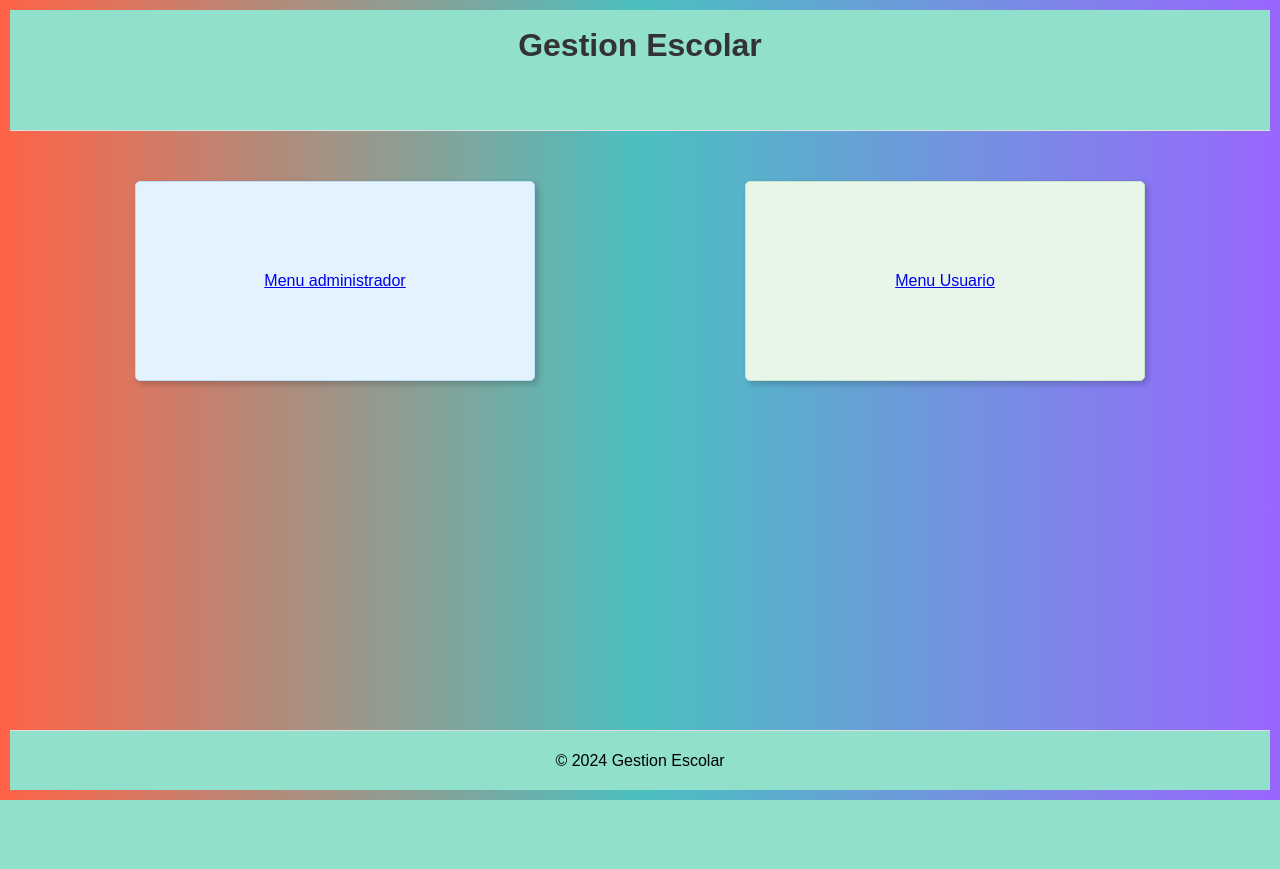
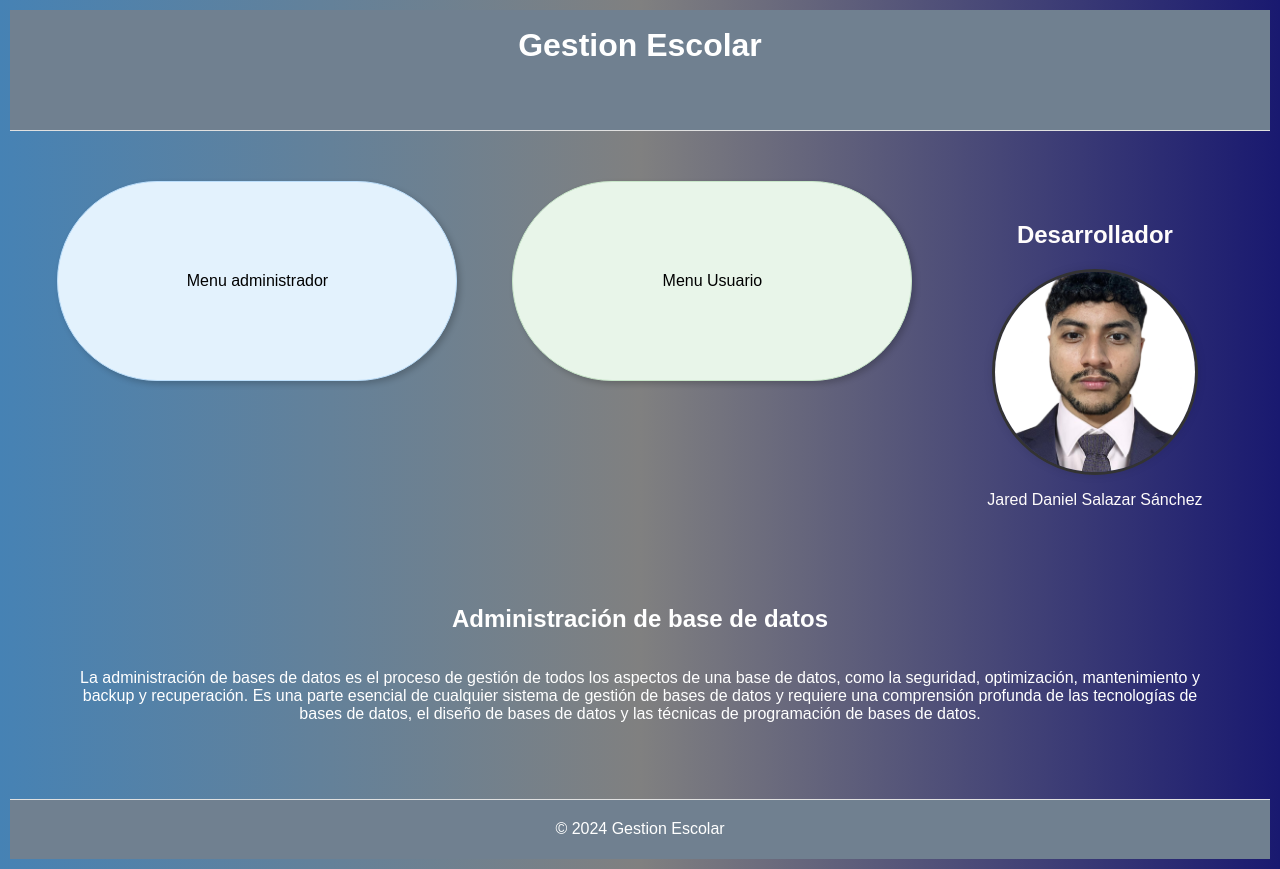
Before and after one commit to Jaredsalaz/Gestion-Escolar, a PHP site: page / in a window 1280 px wide. Before the commit the page ends 800 px from the top, so only its background shows below. Run offline with PHP 8.4, Linux system fonts and the light colour scheme.

Commit message:
Terminado

```diff
--- a/Estilo.css
+++ b/Estilo.css
@@ -2,7 +2,7 @@ body {
     font-family: Arial, sans-serif;
     margin: 0;
     padding: 0;
-    background: linear-gradient(to right, rgb(255, 99, 71), rgb(75, 192, 192), rgb(153, 102, 255));
+    background: linear-gradient(to right, rgb(70, 130, 180), rgb(128, 128, 128), rgb(25, 25, 112));
     display: flex;
     flex-direction: column;
     min-height: 100vh;
@@ -22,7 +22,7 @@ div.admin {
     background-color: #e3f2fd; /* Azul claro */
     border: 1px solid #bbdefb;
     box-shadow: 3px 3px 6px rgba(0, 0, 0, 0.2); /* Aumenta la sombra */
-    border-radius: 5px;
+    border-radius: 100px;
     transition: all 0.3s ease;
     display: flex; /* Añadido para centrar el texto */
     justify-content: center; /* Centra el texto horizontalmente */
@@ -37,20 +37,67 @@ div.user {
     background-color: #e8f5e9; /* Verde claro */
     border: 1px solid #c8e6c9;
     box-shadow: 3px 3px 6px rgba(0, 0, 0, 0.2); /* Aumenta la sombra */
-    border-radius: 5px;
+    border-radius: 100px;
     transition: all 0.3s ease;
     display: flex; /* Añadido para centrar el texto */
     justify-content: center; /* Centra el texto horizontalmente */
     align-items: center; /* Centra el texto verticalmente */
     text-align: center; /* Alinea el texto al centro */
 }
-
+div.admin a, div.user a {
+    display: flex;
+    justify-content: center;
+    align-items: center;
+    width: 100%;
+    height: 100%;
+    text-decoration: none;
+    color: inherit;
+}
 /* Efecto al pasar el ratón por encima */
 div.admin:hover, div.user:hover {
     box-shadow: 5px 5px 10px rgba(0, 0, 0, 0.3); /* Aumenta la sombra al pasar el ratón por encima */
     transform: scale(1.02);
 }
+@keyframes slideDown {
+    0% {
+        transform: translateY(-100%);
+    }
+    100% {
+        transform: translateY(0);
+    }
+}
 
+@keyframes fadeIn {
+    0% {
+        opacity: 0;
+    }
+    100% {
+        opacity: 1;
+    }
+}
+
+@keyframes slideInLeft {
+    0% {
+        transform: translateX(-100%);
+        opacity: 0;
+    }
+    100% {
+        transform: translateX(0);
+        opacity: 1;
+    }
+}
+
+div.admin, div.user {
+    animation: slideDown 1s ease-out;
+}
+
+div.developer img {
+    animation: fadeIn 2s ease-in;
+}
+
+div.course h2, div.course p {
+    animation: slideInLeft 1s ease-out;
+}
 /* Estilo para el contenedor que alinea los divs en el centro y uno al lado del otro */
 .container {
     display: flex;
@@ -60,8 +107,9 @@ div.admin:hover, div.user:hover {
 
 /* Estilo para el footer */
 .footer {
+    background:  #708090;
+    color: #fff;
     height: 60px;
-    background-color: #90e0cc;
     display: flex;
     justify-content: center;
     align-items: center;
@@ -69,15 +117,49 @@ div.admin:hover, div.user:hover {
     flex-shrink: 0;
     margin-top: auto;
 }
-.header{
-    background-color: #90e0cc;
-    color: #333;
+.header {
+    background:  #708090;
+    color: #fff;
     text-align: center;
     padding: 20px;
     border-bottom: 1px solid #e0e0e0;
 }
 .header h1 {
     animation: bounce 2s infinite;
+}
+/* Estilo específico para el div de desarrollador */
+div.developer {
+    display: flex;
+    flex-direction: column;
+    align-items: center;
+    justify-content: center;
+}
+
+div.developer img {
+    width: 200px;
+    height: 200px;
+    border-radius: 50%;
+    object-fit: cover;
+    border: 3px solid #333;
+    box-shadow: 0px 0px 10px 0px rgba(0,0,0,0.1);
+}
+
+div.developer h2, div.developer p {
+    text-align: center;
+    color: #fffcfc;
+}
+
+/* Estilo específico para el div de curso */
+div.course {
+    display: flex;
+    flex-direction: column;
+    align-items: center;
+    justify-content: center;
+}
+
+div.course h2, div.course p {
+    text-align: center;
+    color: #ffffff;
 }
 @keyframes bounce {
     0%, 20%, 50%, 80%, 100% { transform: translateY(0); }
--- a/SRC/usuario/controlador/EstiloMenu.css
+++ b/SRC/usuario/controlador/EstiloMenu.css
@@ -2,7 +2,7 @@ body {
     font-family: Arial, sans-serif;
     margin: 0;
     padding: 0;
-    background: linear-gradient(to right, rgb(255, 99, 71), rgb(75, 192, 192), rgb(153, 102, 255));
+    background: linear-gradient(to right, rgb(70, 130, 180), rgb(128, 128, 128), rgb(25, 25, 112));
     display: flex;
     flex-direction: column;
     min-height: 100vh;
--- a/index.php
+++ b/index.php
@@ -13,11 +13,28 @@
 
     <div class="container">
         <div class="admin">
-            <a href="./SRC/administrador/menuAdministrador.php"> Menu administrador</a>
+            <a href="./SRC/administrador/menuAdministrador.php">
+                Menu administrador
+            </a>
         </div>
 
         <div class="user">
-            <a href="SRC/usuario/controlador/menuUsuario.php">Menu Usuario</a>
+            <a href="SRC/usuario/controlador/menuUsuario.php">
+                Menu Usuario
+            </a>
+        </div>
+
+        <!-- Agregamos un apartado del desarrollador -->
+        <div class="developer">
+            <h2>Desarrollador</h2>
+            <img src="SRC/usuario/controlador/vista/img/Perfil dos .png" alt="Foto del desarrollador" style="width: 200px; height: 200px; border-radius: 50%;">
+            <p>Jared Daniel Salazar Sánchez</p>
+        </div>
+
+        <!-- Agregamos información sobre la materia de Administración de base de datos -->
+        <div class="course">
+            <h2>Administración de base de datos</h2>
+            <p>La administración de bases de datos es el proceso de gestión de todos los aspectos de una base de datos, como la seguridad, optimización, mantenimiento y backup y recuperación. Es una parte esencial de cualquier sistema de gestión de bases de datos y requiere una comprensión profunda de las tecnologías de bases de datos, el diseño de bases de datos y las técnicas de programación de bases de datos.</p>
         </div>
     </div>
 
```
Also changed, not shown: SRC/usuario/controlador/menuUsuario.php (+25 -11 lines), SRC/usuario/controlador/vista/inicio.php (+120 -79 lines), SRC/usuario/controlador/vista/img/Perfil dos .png (added).
